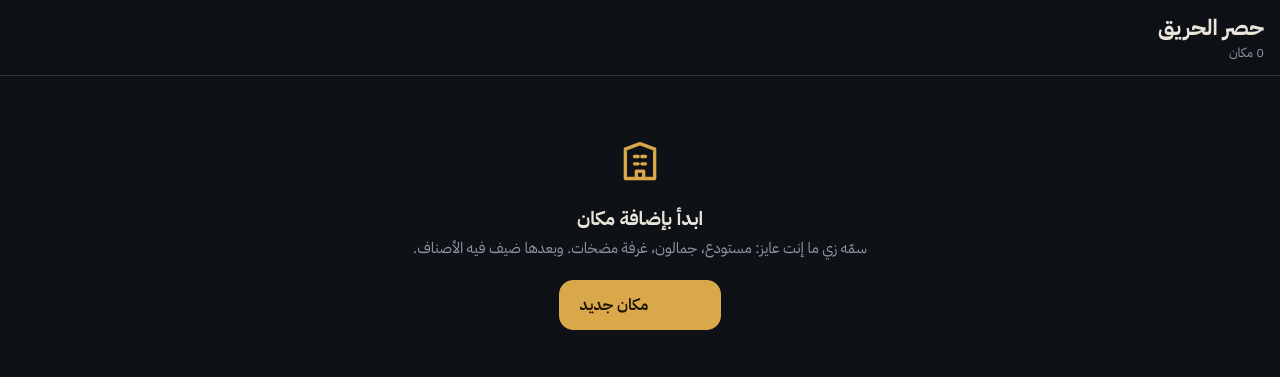
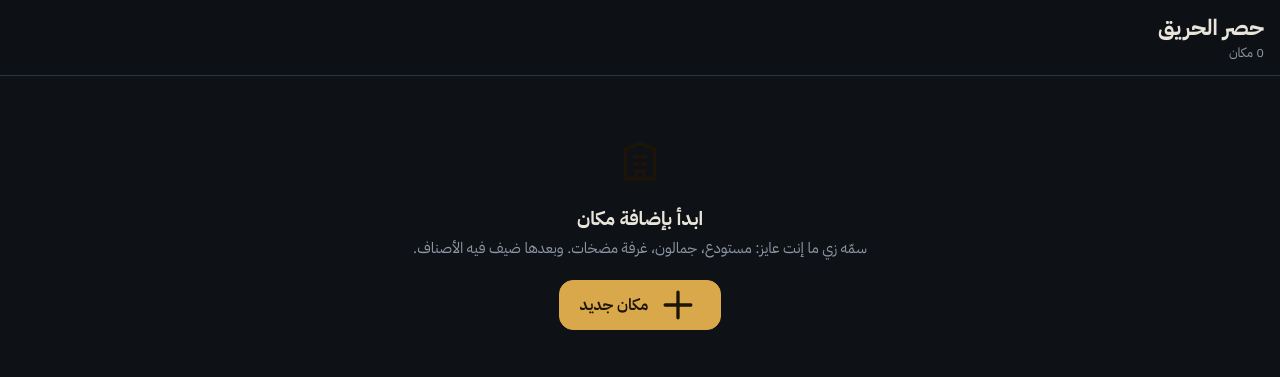
Before and after one commit to sm3rter/BOQ, a plain HTML site: page index.html in a window 1280 px wide. Shown: the top 377 px of the page. Drawn offline with Linux system fonts and the light colour scheme.

Commit message:
Update style.css

```diff
--- a/style.css
+++ b/style.css
@@ -52,7 +52,7 @@ b{font-weight:700}
 .empty{margin:64px 28px;text-align:center;color:var(--dim)}
 .empty h2{margin:14px 0 6px;color:var(--tx);font-size:19px}
 .empty p{margin:0 0 20px;font-size:15px}
-.empty .ico{width:44px;height:44px;color:var(--brass)}
+.empty .ico{width:44px;height:44px;color:var(--onbrass)}
 
 /* buttons */
 .btn{height:50px;padding:0 20px;border-radius:14px;background:var(--s2);border:1px solid var(--line);font-weight:600;display:inline-flex;align-items:center;justify-content:center;gap:8px}
```
